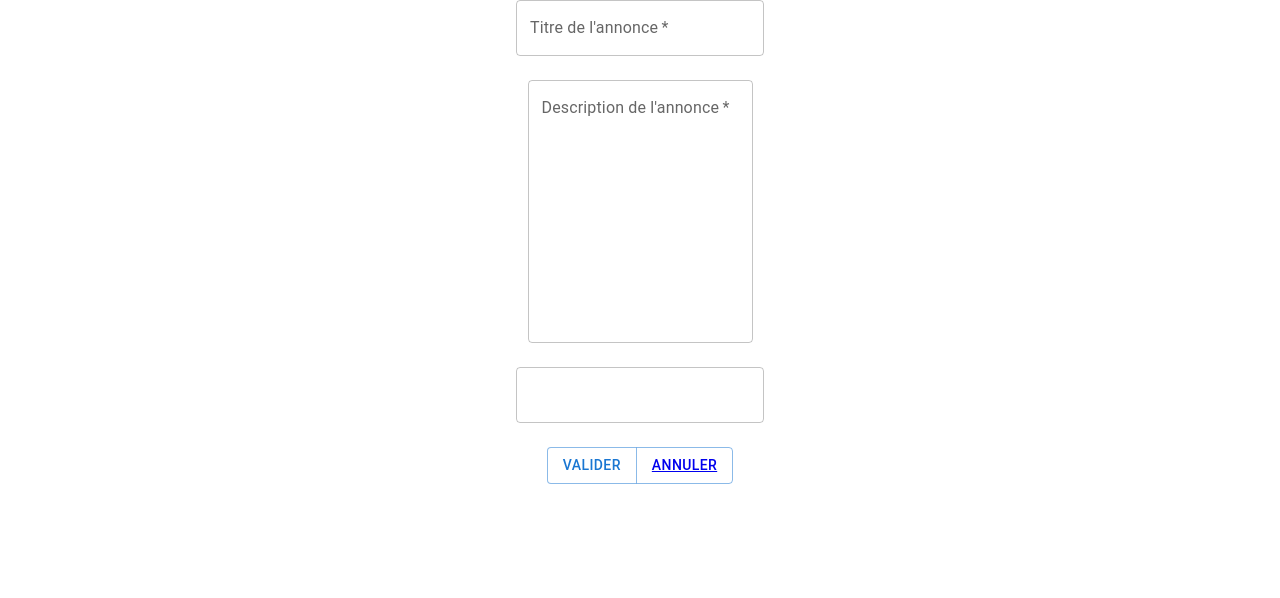
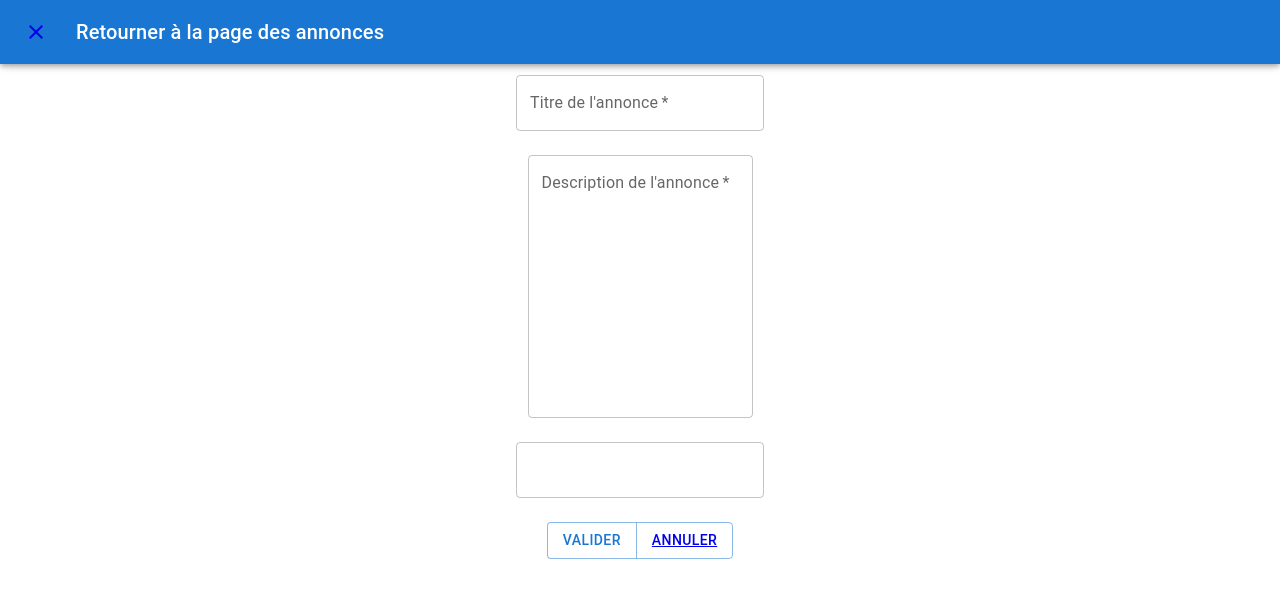
Before and after one commit to yaminabes/Marketplace-api, a React (Create React App) app in the folder frontend/: page /offres/new in a window 1280 px wide. Shown: the top 598 px of the page. Built offline with nearby package versions, Linux system fonts and the light colour scheme.

Commit message:
Appbar dans layout, render appbar dans pages

```diff
--- a/frontend/src/App.js
+++ b/frontend/src/App.js
@@ -3,22 +3,13 @@ import MarketplaceFunctional from './pages/Marketplace/Marketplace.tsx';
 import { BrowserRouter, Routes, Route, Outlet } from "react-router-dom";
 import AdForm from "./pages/Marketplace/AdForm.tsx";
 import {ScopedCssBaseline} from "@mui/material";
-
-function Layout() {
-    return (
-        <>
-            <ScopedCssBaseline>
-                <Outlet />
-            </ScopedCssBaseline>
-        </>
-    )
-}
+import MarketplaceLayout from './pages/Marketplace/MarketPlaceLayout.tsx';
 
 function App() {
   return (
     <BrowserRouter>
         <Routes>
-            <Route path={"/offres"} element={<Layout/>}>
+            <Route path={"/offres"} element={<MarketplaceLayout/>}>
                 <Route index element={<MarketplaceFunctional />} />
                 <Route path={"new"} element={<AdForm />} />
             </Route>
--- a/frontend/src/pages/Marketplace/AdForm.tsx
+++ b/frontend/src/pages/Marketplace/AdForm.tsx
@@ -1,18 +1,67 @@
-import {useState} from 'react';
+import {useEffect, useState} from 'react';
 import Stack from "@mui/material/Stack";
-import {TextField} from "@mui/material";
+import {TextField, Typography} from "@mui/material";
 import ButtonGroup from "@mui/material/ButtonGroup";
 import Button from "@mui/material/Button";
-import {Link} from 'react-router-dom';
+import {Link, useOutletContext} from 'react-router-dom';
+import IconButton from "@mui/material/IconButton";
+import AddCircleIcon from "@mui/icons-material/AddCircle";
+import MenuIcon from "@mui/icons-material/Menu";
+import ClearIcon from '@mui/icons-material/Clear';
 
-interface Form {
-    title: string,
-    description: string,
-    image: string,
+type Form = {
+    idUser: number;
+    libelleOffre: string;
+    dateOffre: string;
+    descriptionOffre: string;
+    prixOffre: number;
+    is_activeTypeOffre: boolean;
+    idTypeOffre: number;
+    idStatut: number;
+    image: string;
 }
 
 const AdForm: React.FC = () => {
     const [formData, setFormData] = useState<Form>();
+    const [toolbarRender, setToolbarRender] = useOutletContext();
+
+    useEffect(() => {
+        setToolbarRender(() => toolbarRenderMarketplace());
+    }, []);
+
+    function toolbarRenderMarketplace(): JSX.Element {
+        return (
+            <>
+                <Link to={"/offres"}>
+                    <IconButton
+                        size="large"
+                        edge="start"
+                        color="inherit"
+                        aria-label="ajouter"
+                        sx={{ mr: 2 }}
+                    >
+                        <ClearIcon />
+                    </IconButton>
+                </Link>
+                <Typography variant="h6" component="div" sx={{ flexGrow: 1 }}>
+                    Retourner à la page des annonces
+                </Typography>
+            </>
+        );
+    }
+
+    const handleChange = (from: string, value: any) => {
+        let copy : Form = {...formData};
+        copy[from] = value;
+        copy.idUser = 0;
+        copy.dateOffre = Date.now().toString();
+        copy.prixOffre = 0;
+        copy.is_activeTypeOffre = true;
+        copy.idTypeOffre = 0;
+        copy.idStatut = 0;
+        copy.image = "#";
+        setFormData(copy);
+    }
 
     return (
         <>
@@ -22,6 +71,7 @@ const AdForm: React.FC = () => {
                     label={"Titre de l'annonce"}
                 />
                 <TextField
+                    onChange={(event) => {handleChange('title', event.target.value)}}
                     required={true}
                     label={"Description de l'annonce"}
                     multiline
--- /dev/null
+++ b/frontend/src/pages/Marketplace/MarketPlaceLayout.tsx
@@ -0,0 +1,33 @@
+import Box from "@mui/material/Box";
+import {AppBar, Button, TextField, Toolbar, Typography} from "@mui/material";
+import {Link, Outlet} from "react-router-dom";
+import IconButton from '@mui/material/IconButton';
+import AddCircleIcon from '@mui/icons-material/AddCircle';
+import MenuIcon from '@mui/icons-material/Menu';
+import Stack from "@mui/material/Stack";
+import Drawer from "@mui/material/Drawer";
+import {useState} from "react";
+
+const MarketPlaceLayout: React.FC = () => {
+    const [toolbarRender, setToolbarRender] = useState<JSX.Element>();
+
+    return (
+        <Box sx={{flexGrow: 1}}>
+            <AppBar position={"fixed"}>
+                { toolbarRender ? (
+                    <Toolbar
+                        sx={{height: 40}}
+                    >
+                        {toolbarRender}
+                    </Toolbar>
+                ) : (<div></div>)
+                }
+            </AppBar>
+            <Box
+                sx={{height: 75}}
+            />
+            <Outlet context={[toolbarRender, setToolbarRender]}/>
+        </Box>
+    )
+}
+export default MarketPlaceLayout;
--- a/frontend/src/pages/Marketplace/Marketplace.tsx
+++ b/frontend/src/pages/Marketplace/Marketplace.tsx
@@ -1,5 +1,5 @@
 import { useEffect, useState } from 'react';
-import {Link} from 'react-router-dom';
+import {Link, useOutletContext} from 'react-router-dom';
 import MyCard from '../../components/MyCard';
 import Box from '@mui/material/Box';
 import ButtonGroup from '@mui/material/ButtonGroup';
@@ -15,29 +15,34 @@ import ListItemText from '@mui/material/ListItemText';
 import VisibilityIcon from '@mui/icons-material/Visibility';
 import LibraryAddIcon from '@mui/icons-material/LibraryAdd';
 import {AdInterface} from './AdCard';
-import {Modal, TextField} from "@mui/material";
+import {Modal, TextField, Typography} from "@mui/material";
 // @ts-ignore
 import AdCard from './AdCard.tsx';
 import Stack from "@mui/material/Stack";
+import IconButton from "@mui/material/IconButton";
+import AddCircleIcon from "@mui/icons-material/AddCircle";
+import MenuIcon from "@mui/icons-material/Menu";
+import MySelect from "../../components/MySelect.tsx";
 // @ts-ignore
-import MySelect from '../../components/MySelect.tsx';
 
 const Marketplace: React.FC = () => {
     const [data, setData] = useState<AdInterface[]>([]);
-    const [filtersOpened, setFiltersOpened] = useState<boolean>(false);
     const [adModalOpened, setAdModalOpened] = useState<boolean>(false);
     const [adData, setAdData] = useState<AdInterface>();
+    const [filtersOpened, setFiltersOpened] = useState<boolean>(false);
+    const [toolbarRender, setToolbarRender] = useOutletContext();
 
     useEffect(() => {
+        setToolbarRender(() => toolbarRenderMarketplace());
         doDatabind();
     }, []);
 
     const doDatabind = (): void => {
-        //const filters: any[] = [];
+        // const filters: any[] = [];
         // fetch('https://localhost:8000/marketplace/ads', {
         //         method: 'POST',
         //         mode: 'cors',
-        //         body: JSON.stringify(jsondata)
+        //         body: JSON.stringify(filters)
         //      }
         // ).then((res) => {
         //     setData(res.data)
@@ -140,22 +145,50 @@ const Marketplace: React.FC = () => {
         setAdModalOpened(true);
     };
 
-    const toggleDrawer = (state: boolean): void => {
-        setFiltersOpened(state);
-    };
+    function toolbarRenderMarketplace(): JSX.Element {
+        return (
+            <>
+                <IconButton
+                    size="large"
+                    edge="start"
+                    color="inherit"
+                    aria-label="ajouter"
+                    sx={{ mr: 2 }}
+                >
+                    <Link to={"/offres/new"}>
+                        <AddCircleIcon />
+                    </Link>
+                </IconButton>
+                <Typography variant="h6" component="div" sx={{ flexGrow: 1 }}>
+                    Ajouter une annonce
+                </Typography>
+                <IconButton
+                    onClick={() => setFiltersOpened(true)}
+                >
+                    <MenuIcon />
+                </IconButton>
+            </>
+        );
+    }
 
     return (
         <>
-            <Link to={"/offres/new"}>Créer une nouvelle offre</Link>
-            <Button
-                onClick={() => toggleDrawer(true)}
+            <Modal
+                open={adModalOpened}
+                onClose={() => setAdModalOpened(false)}
+                sx={{
+                    maxWidth: 1000,
+                    p: 30,
+                }}
             >
-                Filtres
-            </Button>
+                <Box>
+                    <AdCard ad={adData} />
+                </Box>
+            </Modal>
             <Drawer
                 anchor={'right'}
                 open={filtersOpened}
-                onClose={() => toggleDrawer(false)}
+                onClose={() => setFiltersOpened(false)}
             >
                 <Stack>
                     <TextField label={"Titre"}/>
@@ -172,18 +205,6 @@ const Marketplace: React.FC = () => {
                     />
                 </Stack>
             </Drawer>
-            <Modal
-                open={adModalOpened}
-                onClose={() => setAdModalOpened(false)}
-                sx={{
-                    maxWidth: 1000,
-                    p: 30,
-                }}
-            >
-                <Box>
-                    <AdCard ad={adData} />
-                </Box>
-            </Modal>
             <Box sx={{ flexGrow: 1 }}>
                 <Grid container rowSpacing={3} columnSpacing={3}>
                     {data.map((ad: AdInterface) => (
```
